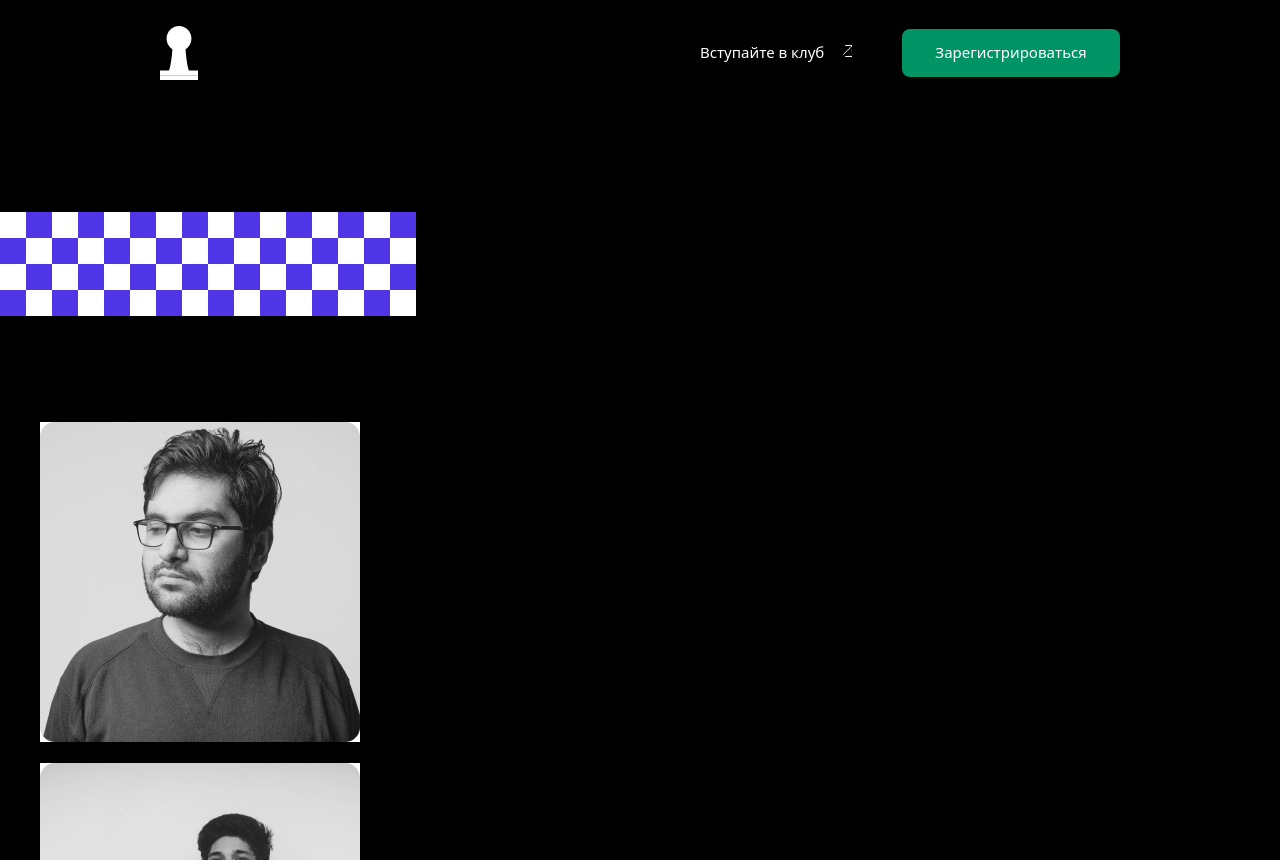
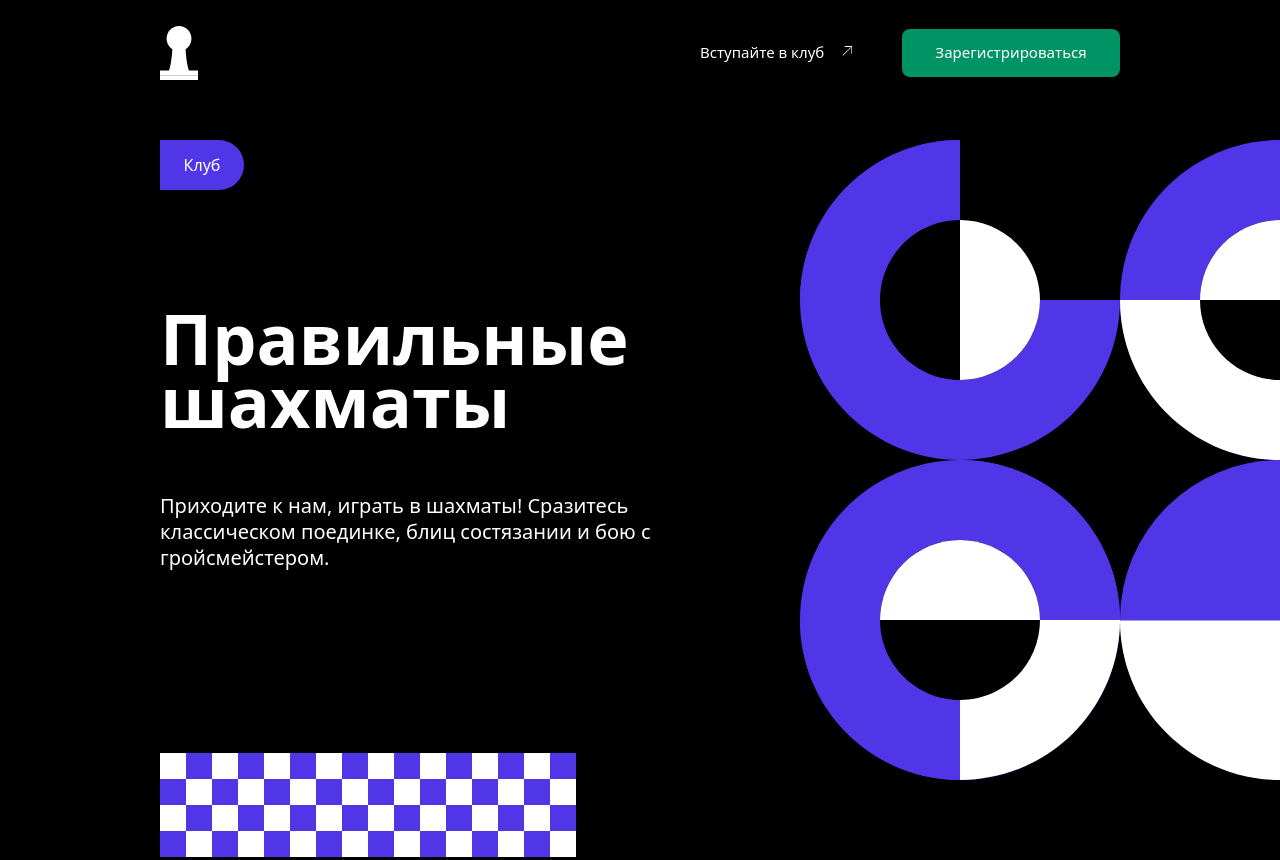
Before and after one commit to iarosch22/chessclub, a website built with webpack: page src/index.html in a window 1280 px wide. Shown: the top 860 px of the page. Built offline with nearby package versions, Linux system fonts and the light colour scheme.

Commit message:
feat: add promo

```diff
--- a/package.json
+++ b/package.json
@@ -1,5 +1,5 @@
 {
-  "name": "chessclun",
+  "name": "chessclub",
   "version": "1.0.0",
   "description": "",
   "main": "index.js",
@@ -15,11 +15,11 @@
     "@babel/core": "^7.21.5",
     "@babel/preset-env": "^7.21.5",
     "autoprefixer": "^10.4.14",
-    "babel-loader": "^9.1.2",
+    "babel-loader": "^7.1.5",
     "clean-webpack-plugin": "^4.0.0",
     "css-loader": "^6.7.3",
     "cssnano": "^6.0.0",
-    "gh-pages": "^5.0.0",
+    "gh-pages": "^3.0.0",
     "html-webpack-plugin": "^5.5.1",
     "mini-css-extract-plugin": "^2.7.5",
     "postcss-loader": "^7.3.0",
--- a/src/blocks/promo/__chessboard-img/promo__chessboard-img.scss
+++ b/src/blocks/promo/__chessboard-img/promo__chessboard-img.scss
@@ -0,0 +1,3 @@
+.promo__chessboard-img {
+    width: 416px;
+}
--- a/src/blocks/promo/__sticker/promo__sticker.scss
+++ b/src/blocks/promo/__sticker/promo__sticker.scss
@@ -0,0 +1,14 @@
+@use 'variables' as v;
+
+.promo__sticker {
+    width: 84px;
+    height: 50px;
+    background: v.$purple;
+
+    display: flex;
+    justify-content: center;
+    align-items: center;
+
+    border-top-right-radius: 30px;
+    border-bottom-right-radius: 30px;
+}
--- a/src/blocks/promo/__subtitle/promo__subtitle.scss
+++ b/src/blocks/promo/__subtitle/promo__subtitle.scss
@@ -0,0 +1,7 @@
+@use '../../../scss/mixins/font-default' as f;
+
+.promo__subtitle {
+    @include f.font-default;
+
+    max-width: 500px;
+}
--- a/src/blocks/promo/__title/promo__title.scss
+++ b/src/blocks/promo/__title/promo__title.scss
@@ -0,0 +1,7 @@
+@use '../../../scss/mixins/font-title' as f;
+
+.promo__title {
+    @include f.font-title;
+
+    max-width: 500px;
+}
--- a/src/blocks/promo/promo.scss
+++ b/src/blocks/promo/promo.scss
@@ -0,0 +1,21 @@
+.promo {
+    padding: 60px 0 80px 160px;
+
+    background: url("~../../../images/bg-header-desktop.svg") no-repeat;
+    background-position: right top 60px;
+
+    display: flex;
+    flex-direction: column;
+
+    &__sticker {
+        margin-bottom: 70px;
+    }
+
+    &__title {
+        margin-bottom: 40px;
+    }
+
+    &__subtitle {
+        margin-bottom: 182px;
+    }
+}
--- a/src/blocks/registration/__arrow-link/registration__arrow-link.scss
+++ b/src/blocks/registration/__arrow-link/registration__arrow-link.scss
@@ -1,6 +1,8 @@
 .registration__arrow-link {
     display: block;
+
     width: 10px;
     height: 13px;
-    background-image: url(../../../images/arrow-link.svg);
+
+    background: url("~../../../images/arrow-link.svg") no-repeat center;
 }
--- a/src/blocks/root/root.scss
+++ b/src/blocks/root/root.scss
@@ -1,6 +1,7 @@
 @use 'variables' as v;
 
 .root {
+    color: #fff;
     background-color: #000;
     font-family: v.$main-font;
 }
--- a/src/index.html
+++ b/src/index.html
@@ -19,7 +19,7 @@
                 <div class="promo__sticker">Клуб</div>
                 <h1 class="promo__title">Правильные шахматы</h1>
                 <p class="promo__subtitle">Приходите к нам, играть в шахматы! Сразитесь классическом поединке, блиц состязании и бою с гройсмейстером.</p>
-                <img src="./images/chessboard.jpg" alt="" class="promo__chessboard-img">
+                <img src="<%=require('./images/chessboard.jpg')%>" alt="" class="promo__chessboard-img">
             </section>
             <section class="team">
                 <h2 class="team__title">Наша команда</h2>
--- a/src/scss/mixins/_font-default.scss
+++ b/src/scss/mixins/_font-default.scss
@@ -0,0 +1,5 @@
+@mixin font-default {
+    font-size: 20px;
+    font-weight: 400;
+    line-height: 1.3;
+}
--- a/src/scss/mixins/_font-title.scss
+++ b/src/scss/mixins/_font-title.scss
@@ -0,0 +1,5 @@
+@mixin font-title {
+    font-size: 70px;
+    font-weight: 600;
+    line-height: 0.9;
+}
--- a/src/scss/styles.scss
+++ b/src/scss/styles.scss
@@ -11,3 +11,9 @@
 @use '../blocks/registration/__btn/registration__btn.scss';
 @use '../blocks/registration/__link/registration__link.scss';
 @use '../blocks/registration/__arrow-link/registration__arrow-link.scss';
+
+@use '../blocks/promo/promo.scss';
+@use '../blocks/promo/__sticker/promo__sticker.scss';
+@use '../blocks/promo/__title/promo__title.scss';
+@use '../blocks/promo/__subtitle/promo__subtitle.scss';
+@use '../blocks/promo/__chessboard-img/promo__chessboard-img.scss';
```
Also changed, not shown: 1 other file.
